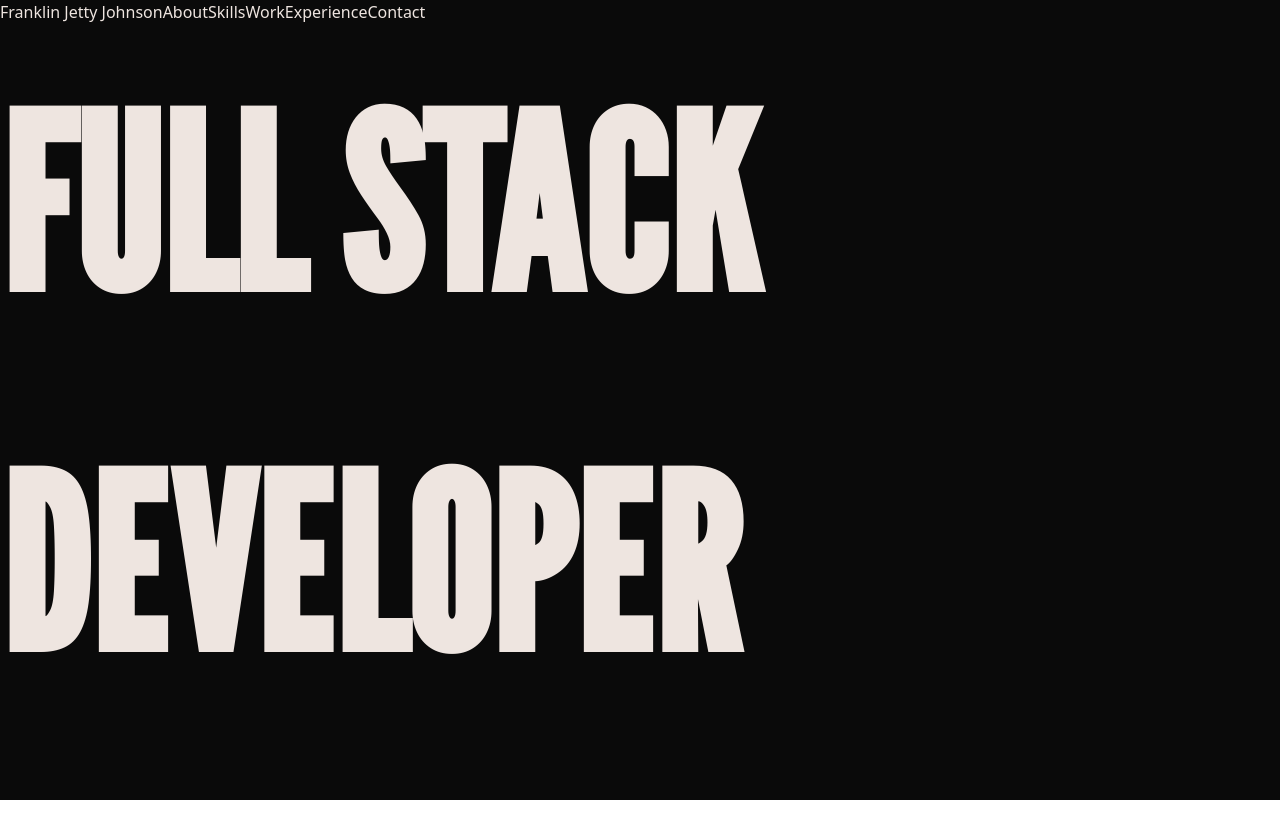
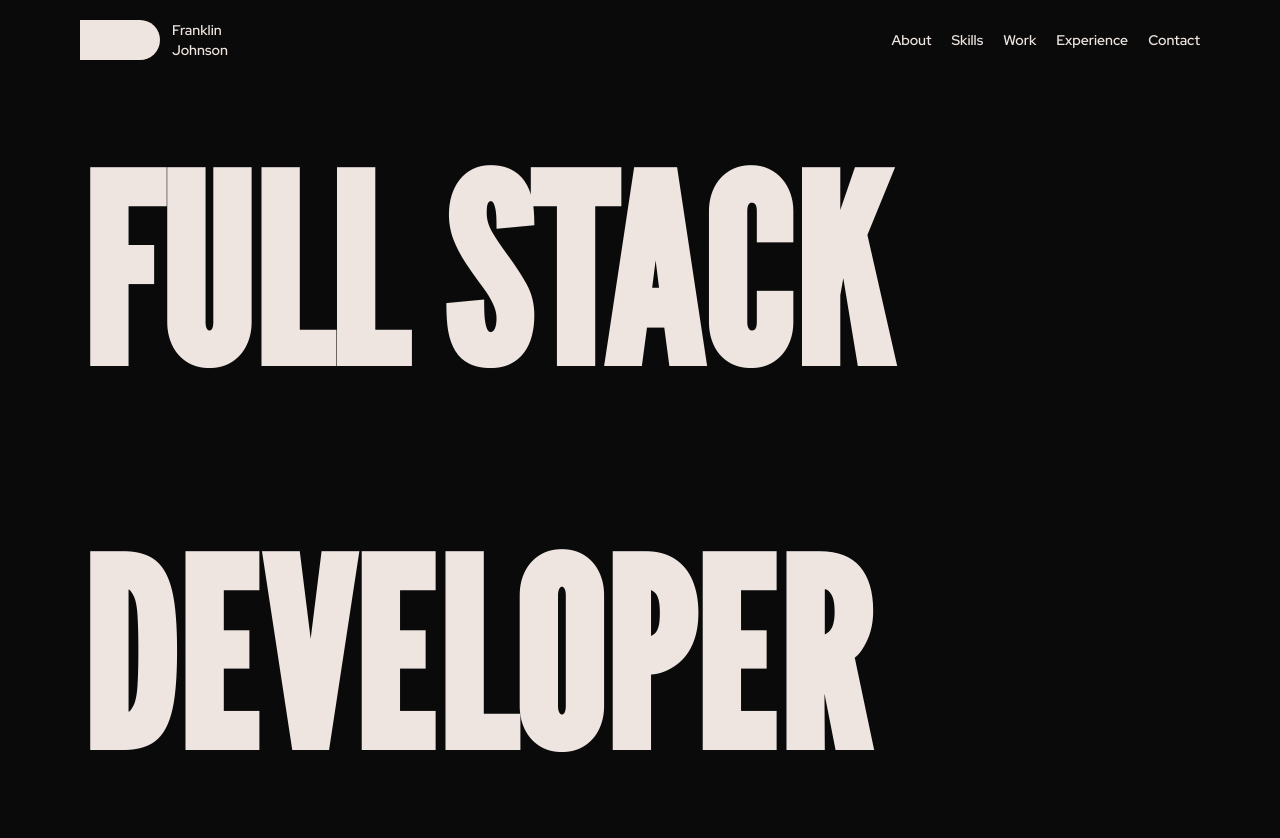
Before and after one commit to jhonsfranky17/portfolio, a website: page index.html in a window 1280 px wide. Before the commit the page ends 800 px from the top, so only its background shows below. Drawn offline with nearby package versions, Linux system fonts and the light colour scheme.

Commit message:
Style: Style hero and navbar

```diff
--- a/index.html
+++ b/index.html
@@ -19,11 +19,15 @@
     <div
       class="min-h-dvh w-full bg-primary-black text-primary-text font-RedHat"
     >
+      <!-- Hero + NavBar Wrapper -->
+      <div class="flex flex-col px-20">
         <!-- NavBar -->
-      <nav class="w-full flex items-center justify-between">
-        <div class="flex items-center gap-5">
-          <div class="w-10 h-10 bg-primary-text"></div>
-          <h3>Franklin Jetty Johnson</h3>
+        <nav
+          class="w-full flex items-center justify-between py-5 text-sm font-semibold"
+        >
+          <div class="flex items-center gap-3">
+            <div class="w-20 h-10 rounded-r-full bg-primary-text"></div>
+            <h3 class="">Franklin <br />Johnson</h3>
           </div>
           <div class="flex items-center gap-5">
             <a href="">About</a>
@@ -33,9 +37,10 @@
             <a href="">Contact</a>
           </div>
         </nav>
-      <h1 class="text-[15rem] font-extrabold font-LeagueGothic">
+        <h1 class="text-[16rem] font-extrabold font-LeagueGothic">
           FULL STACK DEVELOPER
         </h1>
       </div>
+    </div>
   </body>
 </html>
```
Also changed, not shown: output.css. Lines whose indentation alone changed are shown as unchanged.
